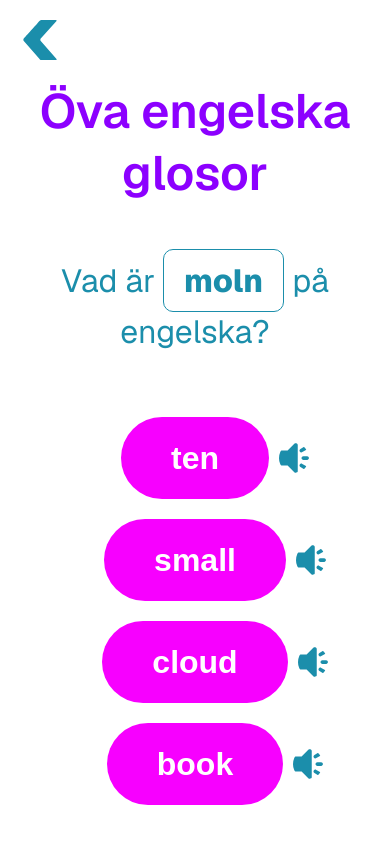
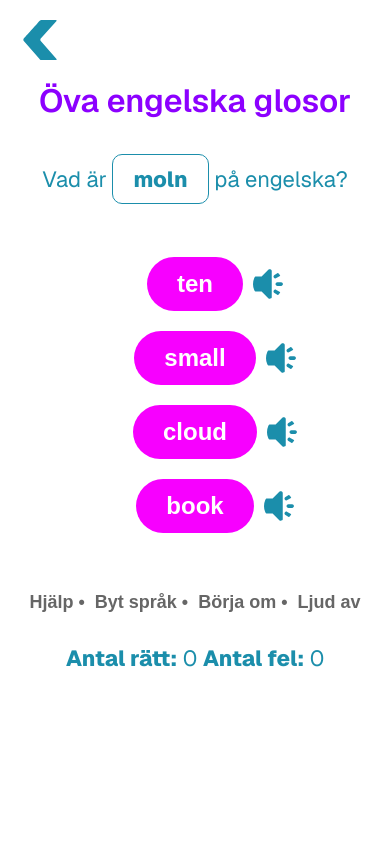
Before and after one commit to calmfors/word-app, a Next.js app: page /testwords in a window 390 px wide. Shown: the top 844 px of the page. Built offline with nearby package versions, Linux system fonts and the light colour scheme; no server answers.

Commit message:
Update mobile css

```diff
--- a/src/app/page.module.css
+++ b/src/app/page.module.css
@@ -2,7 +2,7 @@
   display: flex;
   flex-direction: column;
   align-items: center;
-  width:100vw;
+  width: 100vw;
   padding: 80px 10px;
   gap: 60px;
   font-family: var(--font-geist-sans);
@@ -15,6 +15,7 @@
   gap: 30px;
   grid-row-start: 2;
   align-items: center;
+  width: 100%;
 }
 
 .main h1 {
@@ -25,10 +26,11 @@
   animation: slideInFromLeft 0.6s cubic-bezier(0.23, 1, 0.32, 1) forwards;
   opacity: 0;
   text-align: center;
-  margin-bottom:20px
+  margin-bottom: 20px
 }
 
-.main a, .main button {
+.main a,
+.main button {
   display: flex;
   align-items: center;
   justify-content: center;
@@ -45,6 +47,7 @@
   animation: slideInFromLeft 0.6s cubic-bezier(0.23, 1, 0.32, 1) forwards;
   opacity: 0;
 }
+
 .main a {
   animation-delay: 0.2s;
 }
@@ -100,7 +103,7 @@
   color: #2e9b24;
 }
 
-.main ul.wordList {
+.main ul {
   list-style: none;
   padding: 30px 0 30px 40px;
   margin: 0;
@@ -110,26 +113,26 @@
   gap: 20px;
 }
 
-.main ul.wordList li {
+.main ul li {
   display: flex;
   align-items: center;
   animation: slideInFromLeft 0.6s cubic-bezier(0.23, 1, 0.32, 1) forwards;
   opacity: 0;
 }
 
-.main ul.wordList li:nth-child(1) {
+.main ul li:nth-child(1) {
   animation-delay: 2s;
 }
 
-.main ul.wordList li:nth-child(2) {
+.main ul li:nth-child(2) {
   animation-delay: 2.2s;
 }
 
-.main ul.wordList li:nth-child(3) {
+.main ul li:nth-child(3) {
   animation-delay: 2.4s;
 }
 
-.main ul.wordList li:nth-child(4) {
+.main ul li:nth-child(4) {
   animation-delay: 2.6s;
 }
 
@@ -170,7 +173,7 @@
   animation: slideInFromLeft 0.6s cubic-bezier(0.23, 1, 0.32, 1) forwards;
   animation-delay: 0;
   position: absolute;
-  top:60px;
+  top: 60px;
   left: 0;
   right: 0;
   bottom: 0;
@@ -181,28 +184,34 @@
   z-index: 10;
   padding-bottom: 80px;
 }
+
 p.correct {
   color: #2e9b24;
 }
+
 p.incorrect {
   color: #d9304c;
 }
+
 .buttons {
   display: flex;
   gap: 10px;
   animation: slideInFromLeft 0.6s cubic-bezier(0.23, 1, 0.32, 1) forwards;
   opacity: 0;
 }
+
 button.grey {
   font-size: 24px;
   line-height: 1;
-  padding:0;
-  background-color:transparent;
+  padding: 0;
+  background-color: transparent;
   color: #666;
 }
+
 button.grey:hover {
   background-color: transparent;
 }
+
 .main button:disabled {
   pointer-events: none;
   background-color: #ccc;
@@ -243,35 +252,41 @@
   line-height: 1;
   animation: slideInFromLeft 0.6s cubic-bezier(0.23, 1, 0.32, 1) forwards;
 }
+
 .newWords {
   border: 2px solid #1b8eab;
-  padding:40px 20px 80px;
-  width:100%;
+  padding: 40px 20px 80px;
+  width: 100%;
   display: flex;
   flex-direction: column;
   align-items: center;
   gap: 20px;
   position: relative;
-  margin-top:20px;
+  margin-top: 20px;
   border-radius: 10px;
 }
+
 .main ul.newWordsList {
-  padding:0;
+  padding: 0;
 }
+
 .main ul.newWordsList li {
-  animation-delay:0s !important;
+  animation-delay: 0s !important;
 }
+
 .main p span.remove {
-  color:red;
+  color: red;
   font-weight: 400;
   cursor: pointer;
-  padding:5px;
+  padding: 5px;
 }
+
 .main button.savebutton {
   background-color: #1b8eab;
   position: absolute;
   bottom: -36px;
 }
+
 @keyframes slideInFromLeft {
   from {
     transform: translateX(-150%);
@@ -283,3 +298,51 @@
     opacity: 1;
   }
 }
+
+@media (max-width: 768px) {
+  .page {
+    padding: 80px 20px;
+  }
+
+  .main h1 {
+    font-size: 32px;
+    margin-bottom: 10px;
+  }
+
+  .main a,
+  .main button:not(.speaker):not(.grey) {
+    font-size: 24px;
+    padding: 15px 30px;
+  }
+
+  .main p {
+    font-size: 22px;
+  }
+
+  .main form {
+    width: 100%;
+  }
+
+  .main form input {
+    font-size: 32px;
+    padding: 16px 12px;
+  }
+
+  .main form button {
+    margin-top: 12px;
+  }
+
+  button.grey {
+    font-size: 18px;
+    padding: 0;
+  }
+
+  .main ul.wordList {
+    padding-left: 20px;
+    width: 100%;
+  }
+
+  .newWords {
+    padding: 20px 20px 40px;
+  }
+}
--- a/src/app/testwords/page.js
+++ b/src/app/testwords/page.js
@@ -132,7 +132,7 @@
         <p key={animationKey + 1}>
           Vad är <span className={styles.word} onClick={() => soundOn && textToSpeech(randomWords[correctIndex][fromLang === 'en-US' ? 'english' : 'swedish'], fromLang)}>{randomWords[correctIndex][fromLang === 'en-US' ? 'english' : 'swedish']}</span> på {fromLang === 'en-US' ? 'svenska' : 'engelska'}?
         </p>
-        <ul key={animationKey} className={soundOn ? styles.wordList : [styles.wordList, styles.wordListNoSound].join(' ')}>
+        <ul key={animationKey} className={soundOn ? '' : styles.wordListNoSound}>
           {randomWords.map((word, index) => (
             <li key={toLang === 'en-US' ? word.english : word.swedish}>
               <button disabled={word.disabled} data-word={word[toLang === 'en-US' ? 'english' : 'swedish']} onClick={handleClick}>{toLang === 'en-US' ? word.english : word.swedish}</button>
```
